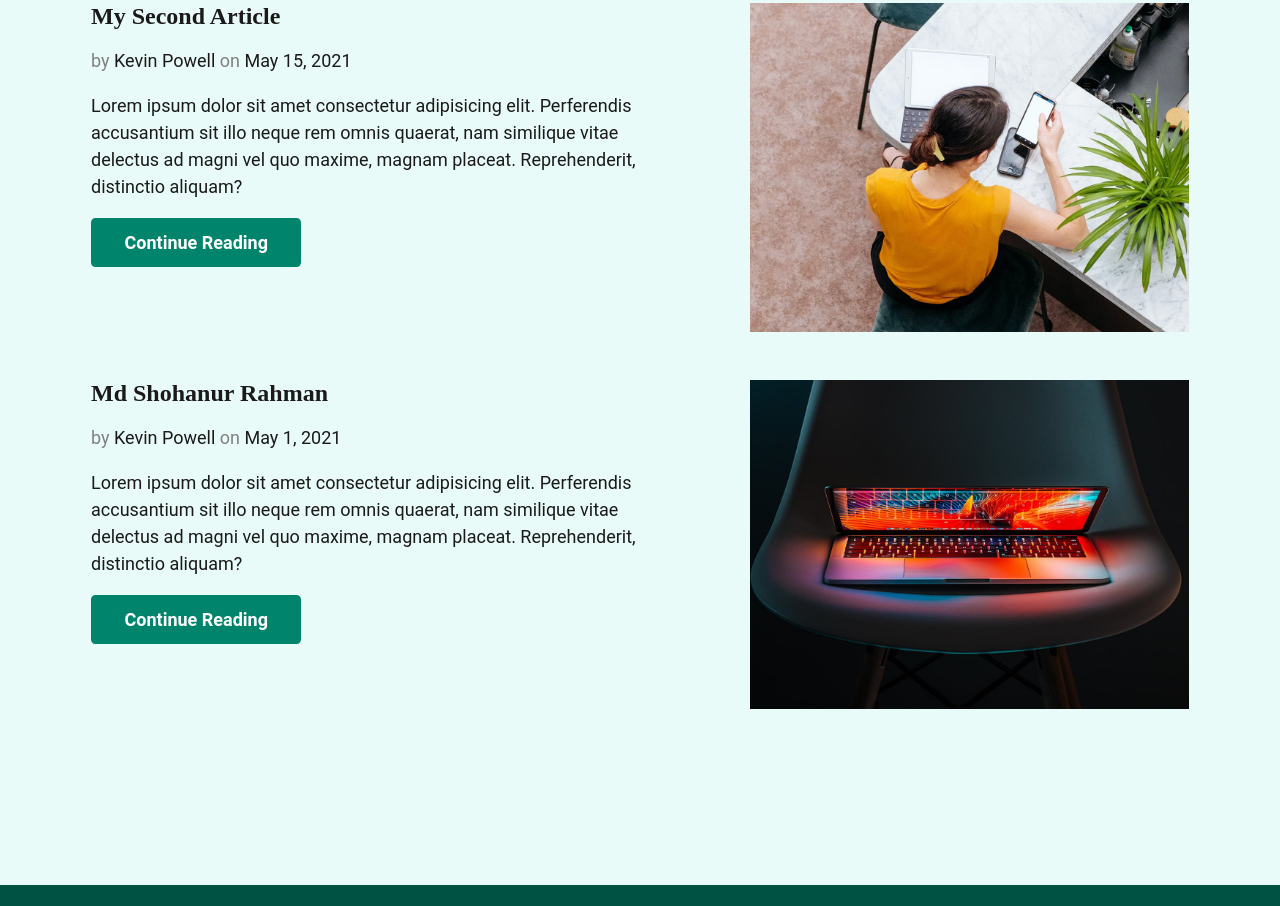
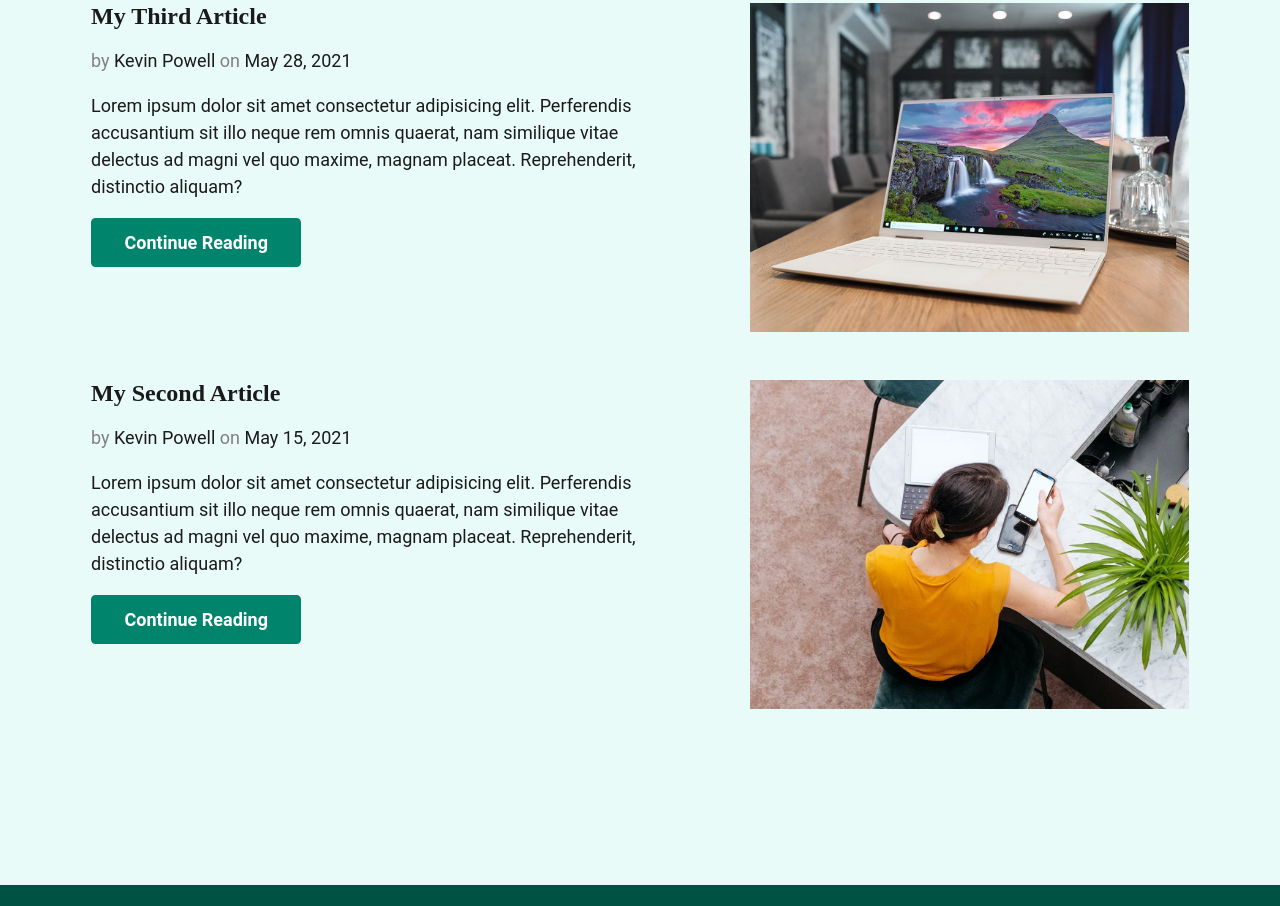
Before and after one commit to dev-shohanur/jamstack, an Eleventy site: page src/index.njk in a window 1280 px wide. Shown: the part 2199-3105 px from the top of the page. Built offline with nearby package versions, Linux system fonts and the light colour scheme; Eleventy itself is replaced by a stand-in of ours; files that its build step writes are made by us from their sources.

Commit message:
Update Blog “2021-05-01-my-first-article”

```diff
--- a/src/blog/2021-05-01-my-first-article.md
+++ b/src/blog/2021-05-01-my-first-article.md
@@ -5,7 +5,7 @@ description: Lorem ipsum dolor sit amet consectetur adipisicing elit.
   delectus ad magni vel quo maxime, magnam placeat. Reprehenderit, distinctio
   aliquam?
 author: Kevin Powell
-date: 2021-05-01
+date: 2021-05-28T18:00:00.000Z
 tags:
   - post
   - featured
```
